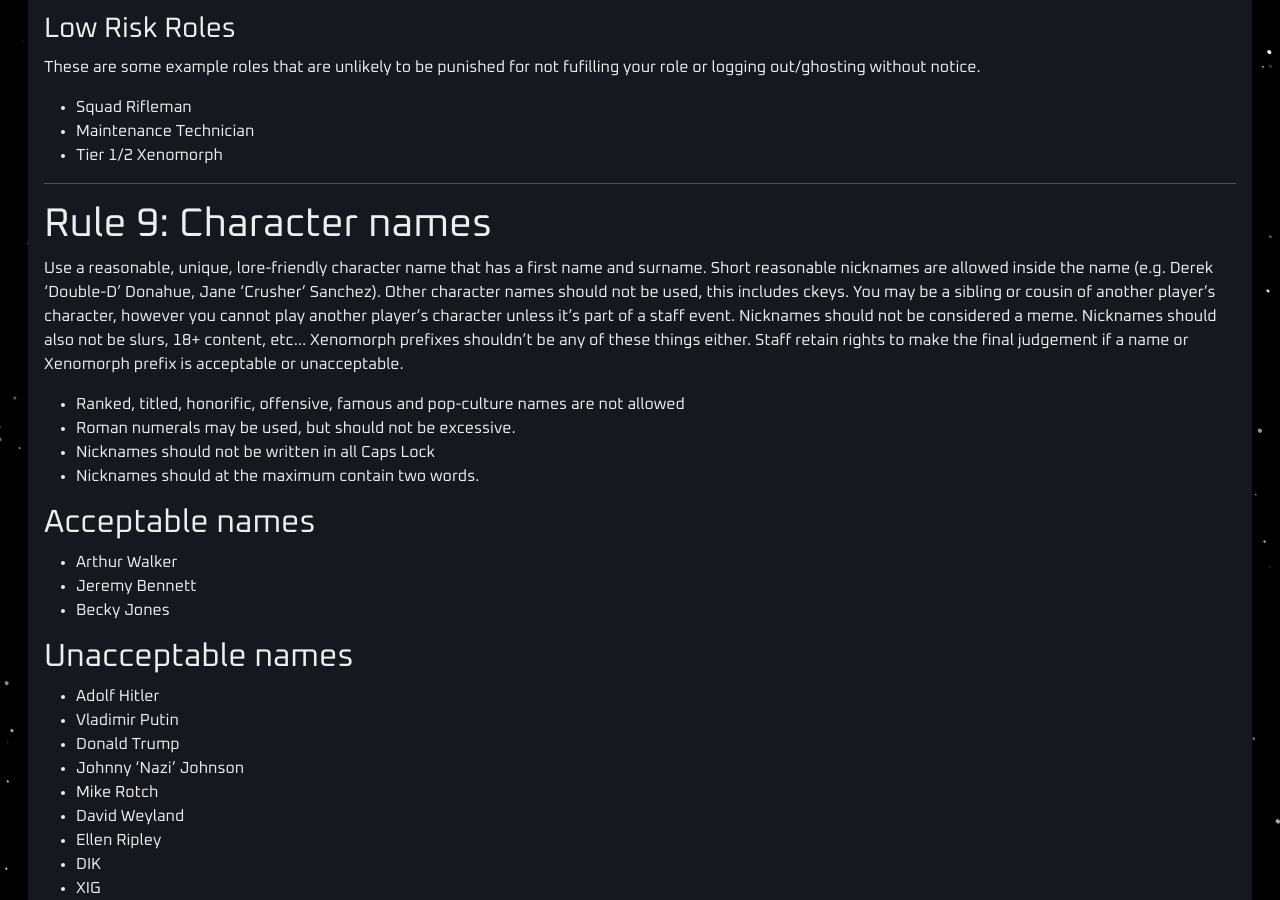
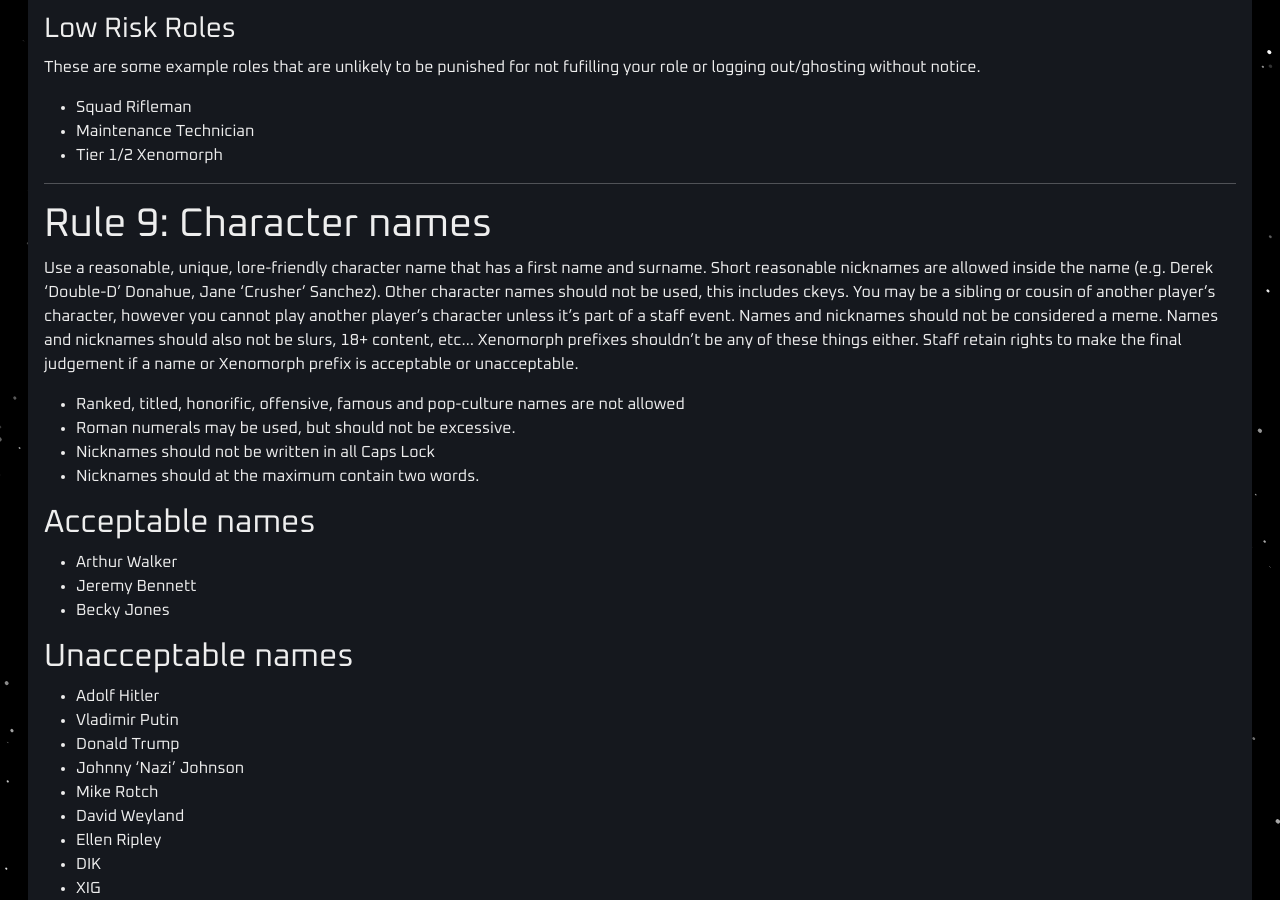
Before and after one commit to cmss13-devs/web, a Jekyll site: the page built from rules.md, in a window 1280 px wide and 900 px high, scrolled down 9223 px. Built offline with Jekyll 4.4.1, drawn with Linux system fonts in a browser that asks for light colours.

Commit message:
Update rules.md
Names & Nicknames should not be a meme/slurs/18+ etc (used to be nicknames only expect in Unacceptable names). Consistency / Clarification

```diff
--- a/rules.md
+++ b/rules.md
@@ -361,7 +361,7 @@ These are some example roles that are unlikely to be punished for not fufilling
 
 # Rule 9: Character names
 
-Use a reasonable, unique, lore-friendly character name that has a first name and surname. Short reasonable nicknames are allowed inside the name (e.g. Derek 'Double-D' Donahue, Jane 'Crusher' Sanchez). Other character names should not be used, this includes ckeys. You may be a sibling or cousin of another player's character, however you cannot play another player's character unless it's part of a staff event. Nicknames should not be considered a meme. Nicknames should also not be slurs, 18+ content, etc... Xenomorph prefixes shouldn't be any of these things either. Staff retain rights to make the final judgement if a name or Xenomorph prefix is acceptable or unacceptable.
+Use a reasonable, unique, lore-friendly character name that has a first name and surname. Short reasonable nicknames are allowed inside the name (e.g. Derek 'Double-D' Donahue, Jane 'Crusher' Sanchez). Other character names should not be used, this includes ckeys. You may be a sibling or cousin of another player's character, however you cannot play another player's character unless it's part of a staff event. Names and nicknames should not be considered a meme. Names and nicknames should also not be slurs, 18+ content, etc... Xenomorph prefixes shouldn't be any of these things either. Staff retain rights to make the final judgement if a name or Xenomorph prefix is acceptable or unacceptable.
 
 - Ranked, titled, honorific, offensive, famous and pop-culture names are not allowed
 - Roman numerals may be used, but should not be excessive.
```
